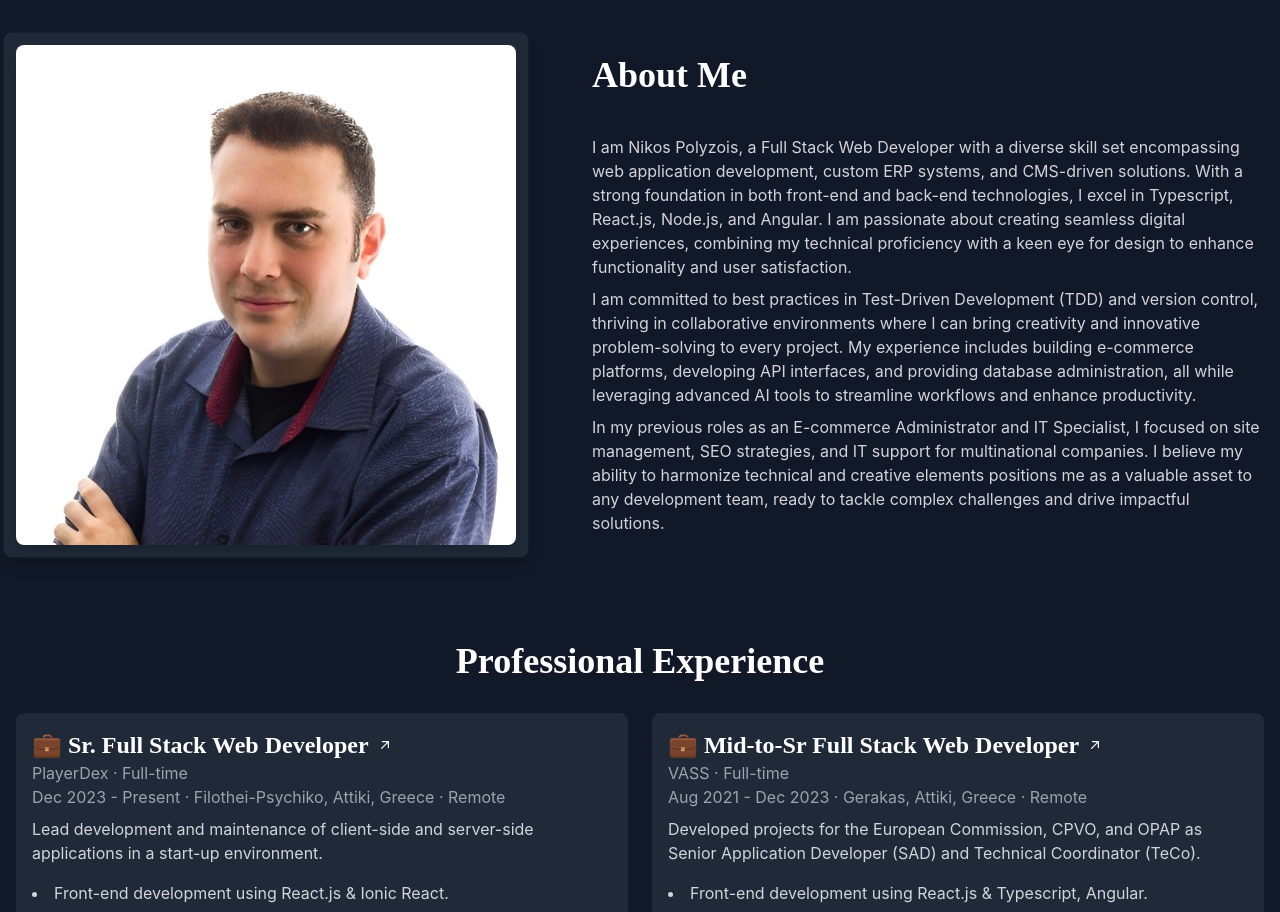
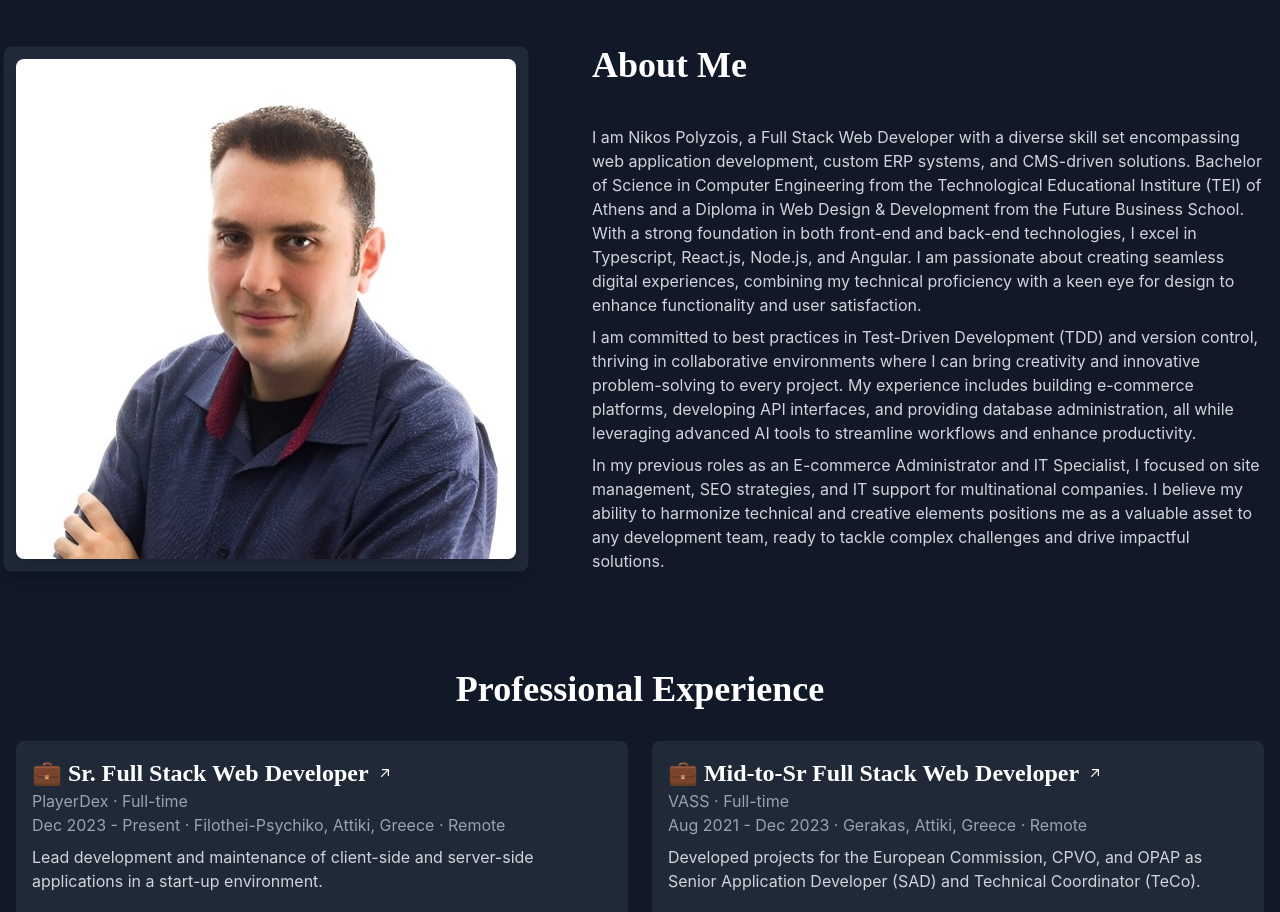
Before and after one commit to npolizois/mypersonalwebsite, a React (Vite) app: page / in a window 1280 px wide. Shown: the part 800-1712 px from the top of the page. Built offline with nearby package versions, Linux system fonts and the light colour scheme.

Commit message:
minor changes

```diff
--- a/src/components/About.tsx
+++ b/src/components/About.tsx
@@ -38,11 +38,14 @@ const About: React.FC<AboutProps> = ({ isNavOpen }) => {
         <p className="md:text-xs lg:text-sm xl:text-base text-gray-300">
           I am Nikos Polyzois, a Full Stack Web Developer with a diverse skill
           set encompassing web application development, custom ERP systems, and
-          CMS-driven solutions. With a strong foundation in both front-end and
-          back-end technologies, I excel in Typescript, React.js, Node.js, and
-          Angular. I am passionate about creating seamless digital experiences,
-          combining my technical proficiency with a keen eye for design to
-          enhance functionality and user satisfaction.
+          CMS-driven solutions. Bachelor of Science in Computer Engineering from
+          the Technological Educational Institure (TEI) of Athens and a Diploma
+          in Web Design & Development from the Future Business School. With a
+          strong foundation in both front-end and back-end technologies, I excel
+          in Typescript, React.js, Node.js, and Angular. I am passionate about
+          creating seamless digital experiences, combining my technical
+          proficiency with a keen eye for design to enhance functionality and
+          user satisfaction.
         </p>
         <p className="md:text-xs lg:text-sm xl:text-base text-gray-300">
           I am committed to best practices in Test-Driven Development (TDD) and
```
